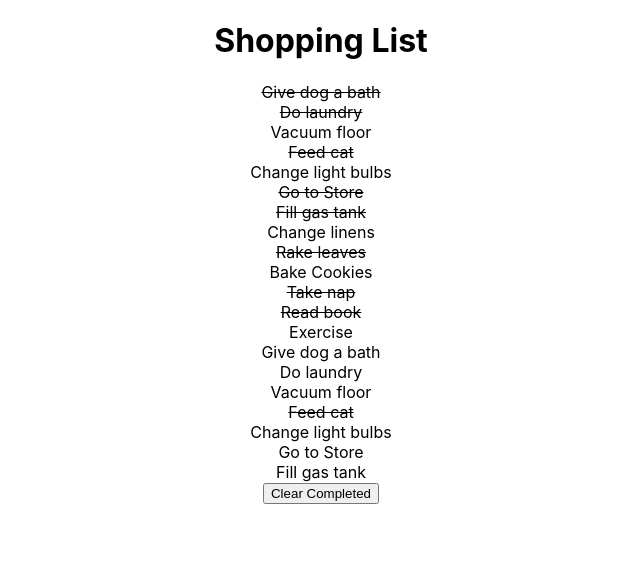
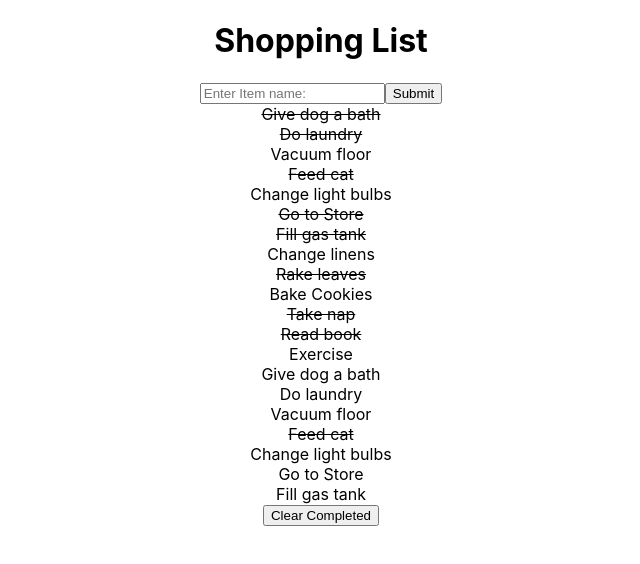
Before and after one commit to tejasvee-appsdeployer/shopping-list, a React (Create React App) app: page / in a window 1280 px wide. Shown: the top 564 px of the page, without its empty margins (319-959 px from the left). Built offline with nearby package versions, Linux system fonts and the light colour scheme.

Commit message:
made input form to add item

```diff
--- a/src/App.js
+++ b/src/App.js
@@ -2,6 +2,7 @@ import "./App.css";
 import Header from "./components/Header";
 import { useState } from "react";
 import ToDoList from "./components/ToDoList";
+import TodoForm from "./components/TodoForm";
 
 const data = [
 	{
@@ -117,6 +118,7 @@ function App() {
 		});
 		setTodolist(mapped);
 	};
+
 	const handleFilter = (id) => {
 		let filtered = todolist.filter((task) => {
 			return !task.complete;
@@ -124,10 +126,21 @@ function App() {
 		setTodolist(filtered);
 	};
 
+	const addTask = (userInput) => {
+		let copy = [...todolist];
+		copy.push({ id: todolist.length + 1, task: userInput, complete: false });
+		setTodolist(copy);
+	};
+
 	return (
 		<div className="App">
 			<Header />
-			<ToDoList list={todolist} handleFilter={handleFilter} handleToggle />
+			<TodoForm addTask={addTask} />
+			<ToDoList
+				list={todolist}
+				handleFilter={handleFilter}
+				handleToggle={handleToggle}
+			/>
 		</div>
 	);
 }
--- a/src/components/Header.js
+++ b/src/components/Header.js
@@ -1,3 +1,4 @@
+import React from "react";
 const Header = () => {
 	return (
 		<header>
--- a/src/components/ToDo.js
+++ b/src/components/ToDo.js
@@ -1,6 +1,18 @@
+import React from "react";
+
 const ToDo = ({ todo, handleToggle, handleFilter }) => {
+	const handleClick = (e) => {
+		e.preventDefault();
+		handleToggle(e.currentTarget.id);
+	};
 	return (
-		<div className={todo.complete ? "strike" : ""} onClick={handleToggle}>
+		<div
+			className={todo.complete ? "strike" : ""}
+			id={todo.id}
+			// key={todo.id + todo.task}
+			name="todo"
+			onClick={handleClick}
+		>
 			{todo.task}
 		</div>
 	);
--- a/src/components/ToDoList.js
+++ b/src/components/ToDoList.js
@@ -1,3 +1,4 @@
+import React from "react";
 import ToDo from "./ToDo";
 
 const ToDoList = ({ list, handleToggle, handleFilter }) => {
@@ -6,6 +7,7 @@ const ToDoList = ({ list, handleToggle, handleFilter }) => {
 			{list.map((todo) => {
 				return (
 					<ToDo
+						key={todo.id + todo.name}
 						todo={todo}
 						handleToggle={handleToggle}
 						handleFilter={handleFilter}
--- /dev/null
+++ b/src/components/TodoForm.js
@@ -0,0 +1,27 @@
+import React, { useState } from "react";
+
+const TodoForm = ({ addTask }) => {
+	const [userInput, setUserInput] = useState("");
+	const handleChange = (e) => {
+		setUserInput(e.currentTarget.value);
+	};
+	const handleSubmit = (e) => {
+		e.preventDefault();
+		addTask(userInput);
+		setUserInput("");
+	};
+
+	return (
+		<form onSubmit={handleSubmit}>
+			<input
+				value={userInput}
+				type="text"
+				onChange={handleChange}
+				placeholder="Enter Item name:"
+			/>
+			<button type="submit">Submit</button>
+		</form>
+	);
+};
+
+export default TodoForm;
```
